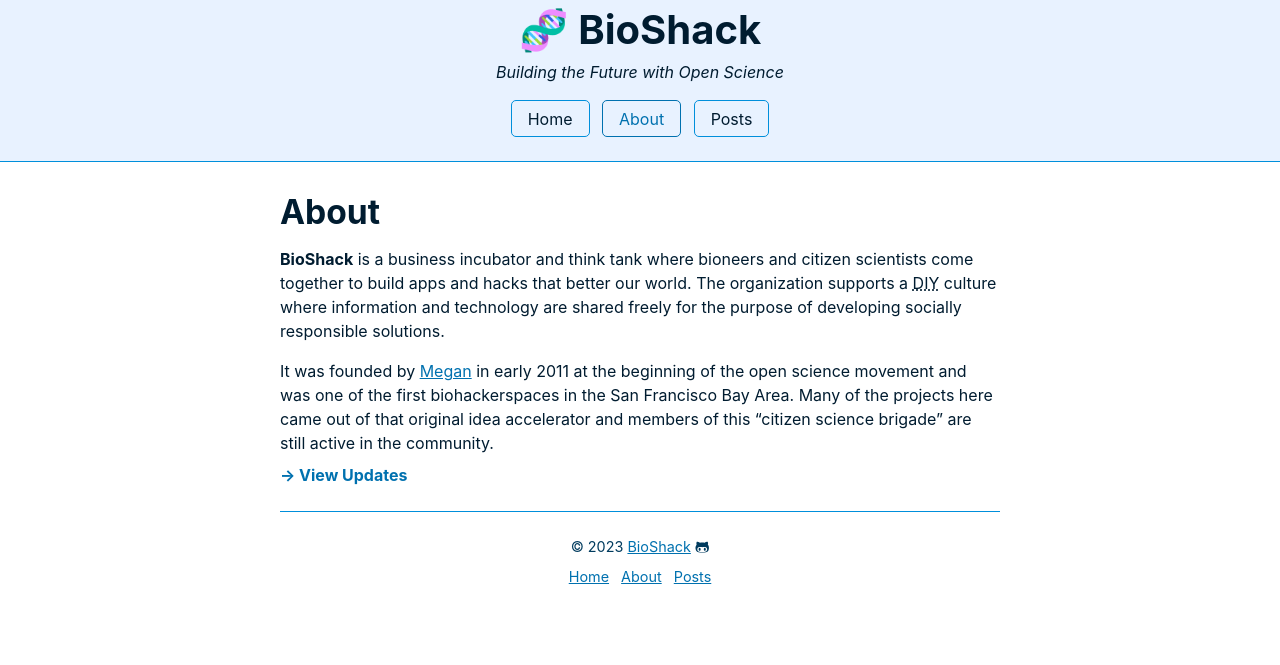
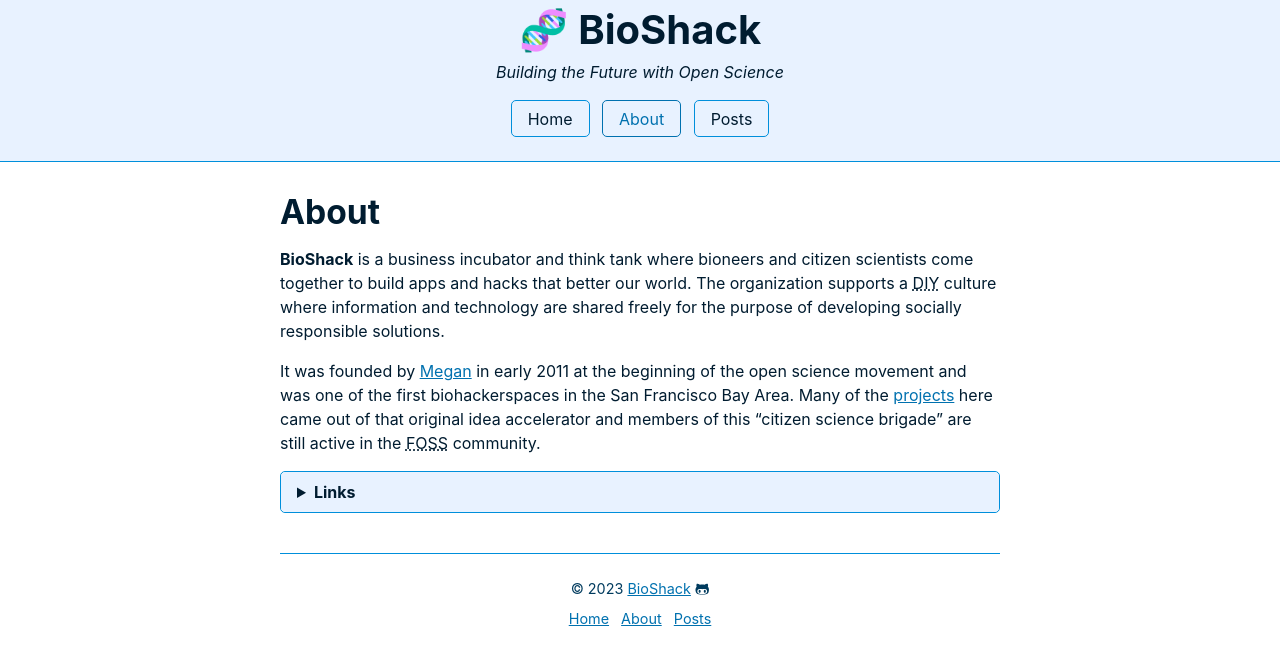
Before and after one commit to megdna/pond, a Jekyll site: the page built from pages/about.md, in a window 1280 px wide. Shown: the top 665 px of the page. Built offline with Jekyll 4.4.1, drawn with Linux system fonts in a browser that asks for light colours.

Commit message:
Update theme

```diff
--- a/_layouts/post.html
+++ b/_layouts/post.html
@@ -6,5 +6,5 @@
 {% if page.show %}<img alt="{{ page.alt }}" src="{{ page.image | prepend: site.baseurl | prepend: site.url }}">{% endif %}
 {{ content }}
 {% if page.date %}<cite>Updated on {{page.date | date: "%B %d, %Y"}}</cite><hr>{% endif %}
-{% if page.previous.url %}<a class="previous" href="{{ page.previous.url | prepend: site.baseurl | prepend: site.url }}">&laquo; {{ page.previous.title }}</a>{% endif %}
+{% if page.previous.url %}<a href="{{ page.previous.url | prepend: site.baseurl | prepend: site.url }}">&laquo; {{ page.previous.title }}</a>{% endif %}
 {% if page.next.url %}<a class="next" href="{{ page.next.url | prepend: site.baseurl | prepend: site.url }}">{{ page.next.title }} &raquo;</a>{% endif %}
--- a/pages/about.md
+++ b/pages/about.md
@@ -5,6 +5,14 @@
 ---
 **BioShack** is a business incubator and think tank where bioneers and citizen scientists come together to build apps and hacks that better our world. The organization supports a <abbr title="Do It Yourself">DIY</abbr> culture where information and technology are shared freely for the purpose of developing socially responsible solutions.
 
-It was founded by <a href="https://megdna.github.io" target="_blank">Megan</a> in early 2011 at the beginning of the open science movement and was one of the first biohackerspaces in the San Francisco Bay Area. Many of the projects here came out of that original idea accelerator and members of this “citizen science brigade” are still active in the community.
+It was founded by <a href="https://megdna.github.io" target="_blank">Megan</a> in early 2011 at the beginning of the open science movement and was one of the first biohackerspaces in the San Francisco Bay Area. Many of the <a href="{{ site.baseurl }}/posts">projects</a> here came out of that original idea accelerator and members of this “citizen science brigade” are still active in the <abbr title="Free Open Source Software">FOSS</abbr> community.
 
-<nav><a href="{{ site.baseurl }}/posts">View Updates</a></nav>
+<details>
+  <summary>Links</summary>
+* <a href="mailto:bio@d8a.org" target="_blank">Email</a>
+* <a href="https://www.facebook.com/bioshack" target="_blank">Facebook</a>
+* <a href="https://github.com/bioshack" target="_blank">GitHub</a>
+* <a href="https://ko-fi.com/bioshack" target="_blank">Ko-fi</a>
+* <a href="https://www.linkedin.com/company/bioshack" target="_blank">LinkedIn</a>
+* <a href="https://twitter.com/bioshack" target="_blank">Twitter/X</a>
+</details>
--- a/style.css
+++ b/style.css
@@ -375,11 +375,6 @@
 
 .next {
   float: right;
-  padding: 0 0 0.5rem 0.25rem;
-}
-.previous {
-  float: left;
-  padding: 0 0.25rem 0.5rem 0;
 }
 
 .notice {
```
